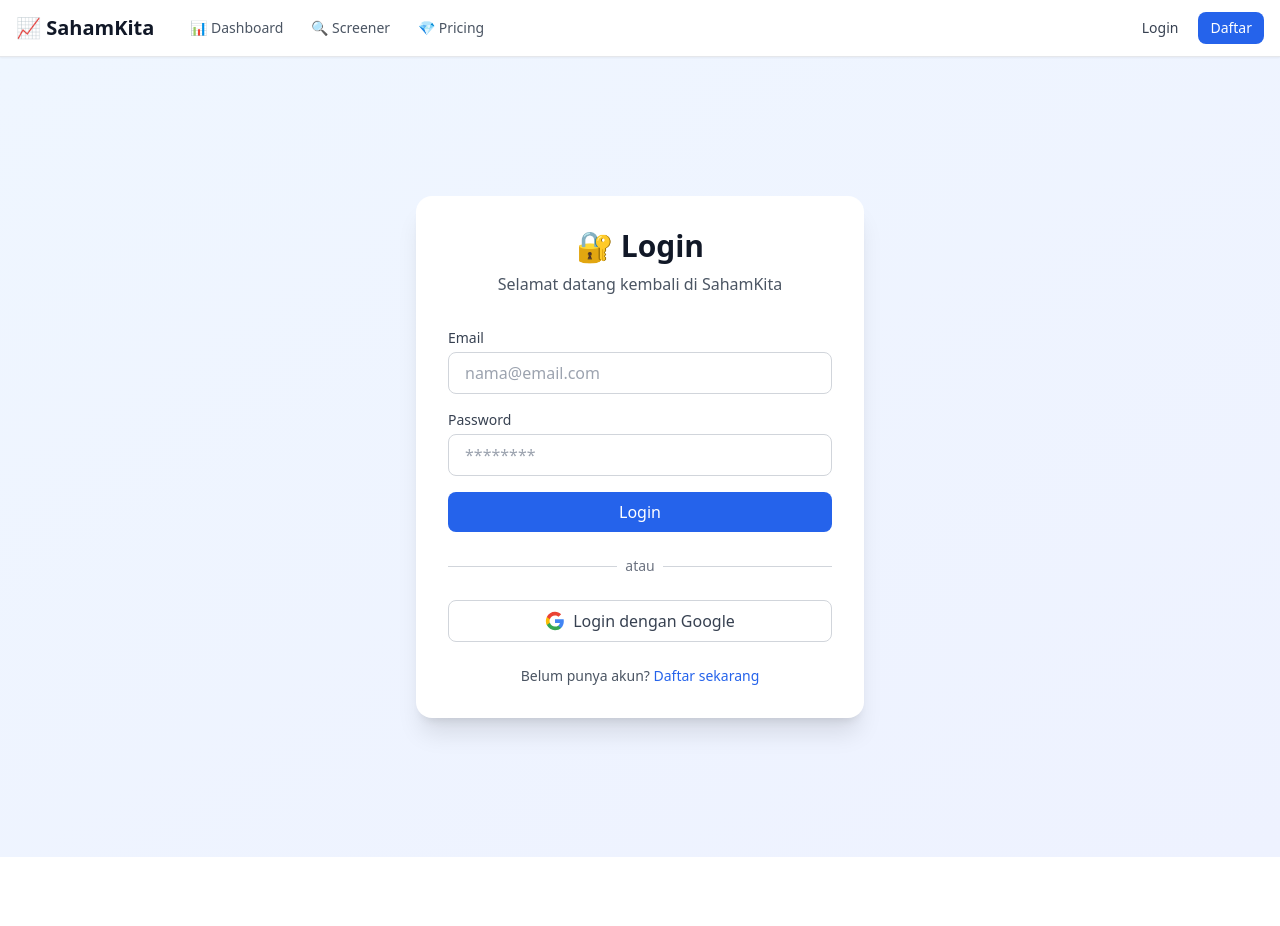
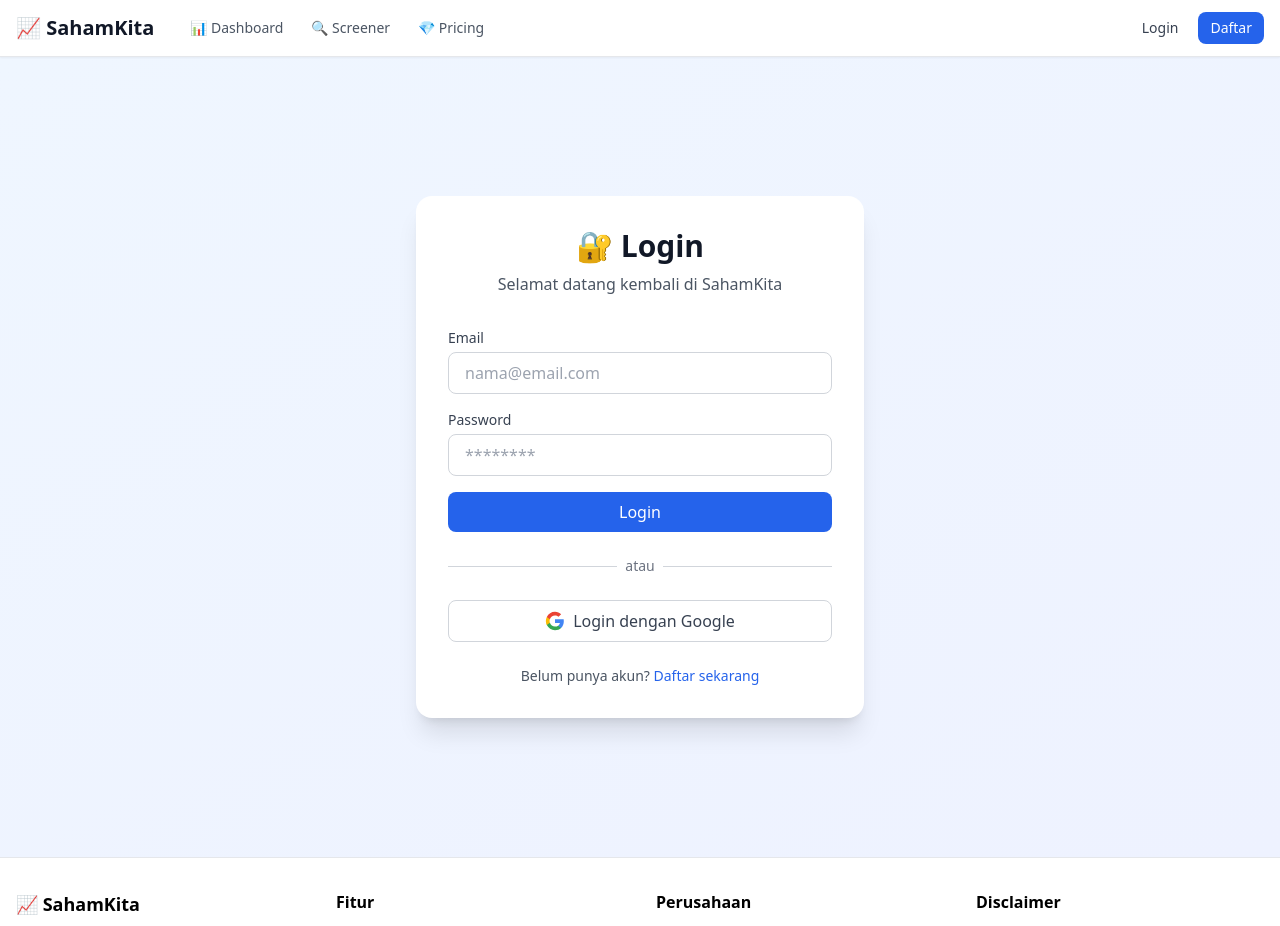
Before and after one commit to mul88-cyber/sahamkita-dashboard, a Next.js app: page /login in a window 1280 px wide. Shown: the top 926 px of the page. Before the commit the page ends 857 px from the top, so only its background shows below. Built offline with nearby package versions, Linux system fonts and the light colour scheme; no server answers.

Commit message:
Update layout.tsx

```diff
--- a/app/layout.tsx
+++ b/app/layout.tsx
@@ -1,9 +1,7 @@
-// =============================================
-// app/layout.tsx - UPDATED
-// =============================================
 import './globals.css'
 import type { Metadata } from 'next'
 import Navbar from '@/components/Navbar'
+import Footer from '@/components/Footer'  // 🆕 TAMBAH
 
 export const metadata: Metadata = {
   title: 'SahamKita - Dashboard Kepemilikan Saham Indonesia',
@@ -17,9 +15,10 @@
 }) {
   return (
     <html lang="id">
-      <body>
+      <body className="flex flex-col min-h-screen">
         <Navbar />
-        {children}
+        <main className="flex-1">{children}</main>
+        <Footer />  {/* 🆕 TAMBAH */}
       </body>
     </html>
   )
```
